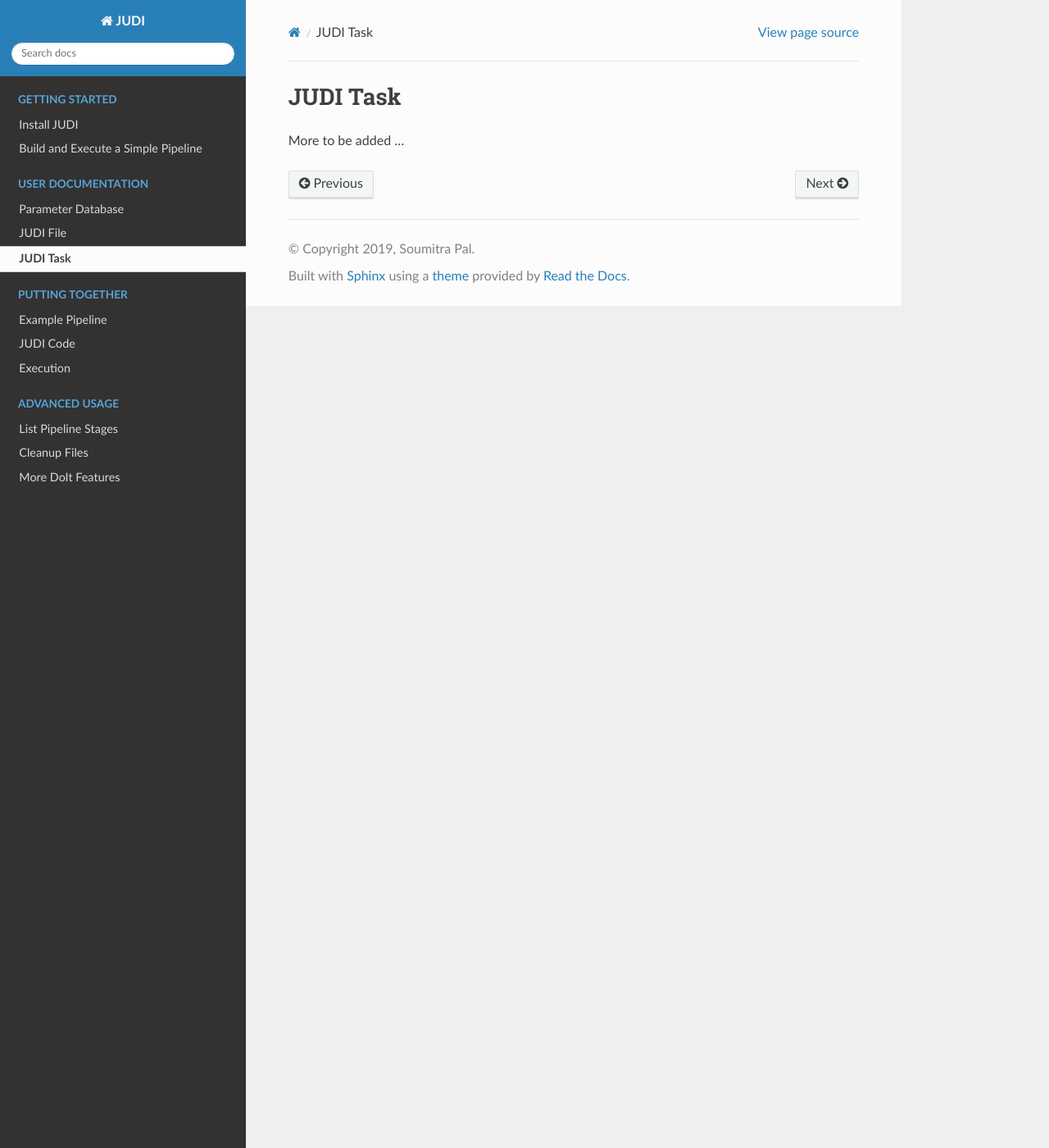
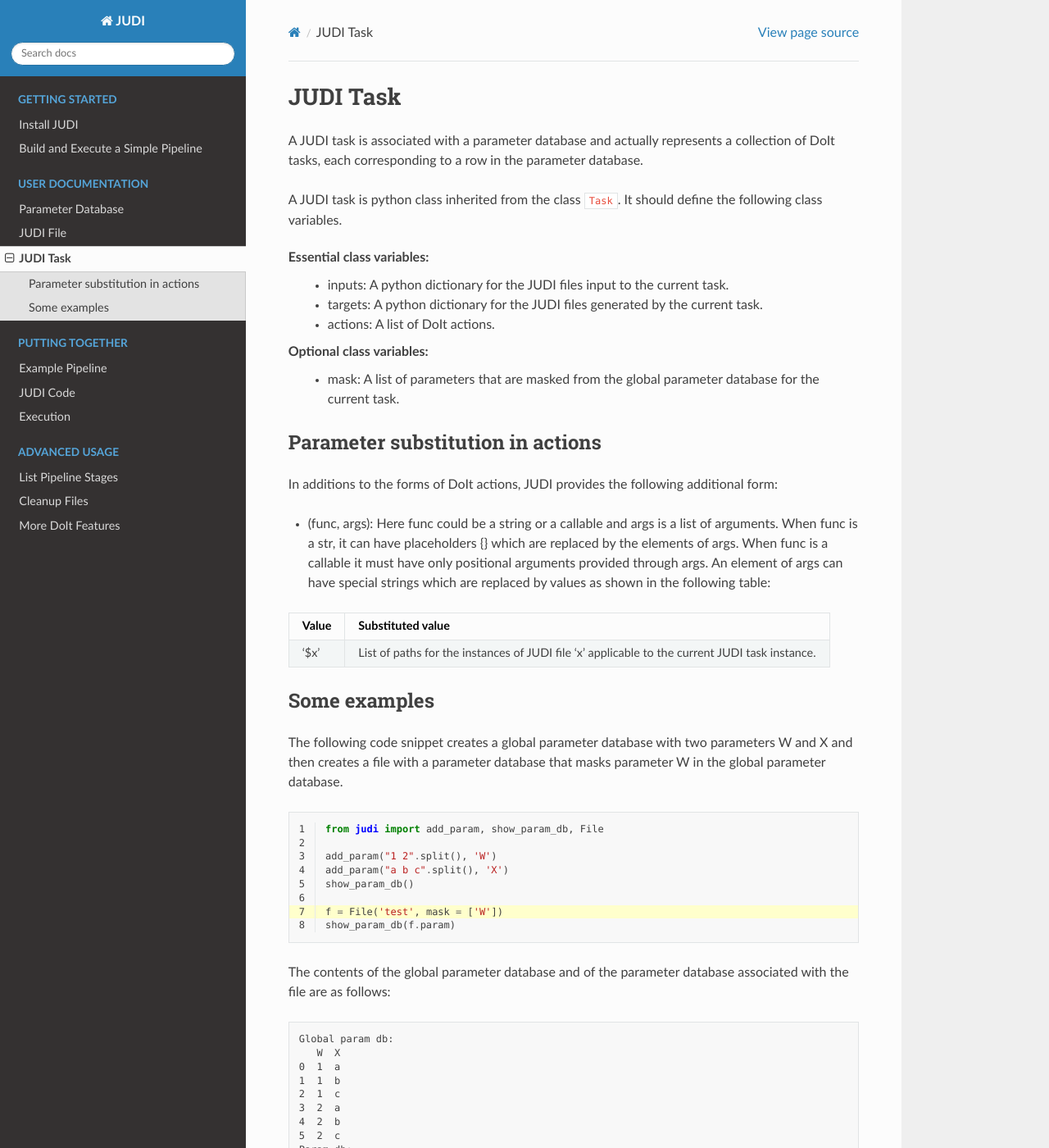
Before and after one commit to ncbi/JUDI, a Sphinx documentation site: the page built from docs/source/judi-tasks.rst, in a window 1280 px wide and 1400 px high. Shown: the whole window at 82% size. Built offline with Sphinx 7.4.7 and the Read the Docs theme 2.0.0, drawn with Linux system fonts in a browser that asks for light colours; pages that are not in the unit, such as notebooks, are missing from menus; some of the changed text lies outside the part shown.

Commit message:
Updated docs on judi-files and judi-tasks

```diff
--- a/docs/source/conf.py
+++ b/docs/source/conf.py
@@ -57,3 +57,5 @@
 html_static_path = ['_static']
 
 master_doc = 'index'
+
+autoclass_content = 'class'
--- a/docs/source/judi-tasks.rst
+++ b/docs/source/judi-tasks.rst
@@ -2,7 +2,70 @@
 =========
 
 .. meta::
-   :description lang=en: Get started creating software pipelines using JUDI.
+   :description lang=en: A task in JUDI
+
+A JUDI task is associated with a parameter database and actually represents a collection of DoIt tasks, each corresponding to a row in the parameter database.
+
+A JUDI task is python class inherited from the class ``Task``. It should define the following class variables.
+
+Essential class variables:
+  * inputs: A python dictionary for the JUDI files input to the current task.
+  * targets: A python dictionary for the JUDI files generated by the current task.
+  * actions: A list of DoIt actions.
+
+Optional class variables:
+  * mask: A list of parameters that are masked from the global parameter database for the current task.
 
 
+Parameter substitution in actions
+---------------------------------
+
+In additions to the forms of DoIt actions, JUDI provides the following additional form:
+
+* (func, args): Here func could be a string or a callable and args is a list of arguments. When func is a str, it can have placeholders {} which are replaced by the elements of args. When func is a callable it must have only positional arguments provided through args. An element of args can have special strings which are replaced by values as shown in the following table:
+
++-----------+----------------------------------------------------+
+|Value      | Substituted value                                  |
++===========+====================================================+
+|'$x'       | List of paths for the instances of JUDI file 'x'   |
+|           | applicable to the current JUDI task instance.      |
++-----------+----------------------------------------------------+
+
+
+Some examples
+-------------
+
+The following code snippet creates a global parameter database with two parameters W and X and then creates a file with a parameter database that masks parameter W in the global parameter database.
+
+.. code-block:: python
+   :emphasize-lines: 7
+   :linenos:
+
+   from judi import add_param, show_param_db, File
+
+   add_param("1 2".split(), 'W')
+   add_param("a b c".split(), 'X')
+   show_param_db()
+
+   f = File('test', mask = ['W'])
+   show_param_db(f.param)
+
+The contents of the global parameter database and of the parameter database associated with the file are as follows:
+
+.. code-block:: text
+
+   Global param db:
+      W  X
+   0  1  a
+   1  1  b
+   2  1  c
+   3  2  a
+   4  2  b
+   5  2  c
+   Param db:
+      X  name                   path
+   0  a  test  ./judi_files/X~a/test
+   1  b  test  ./judi_files/X~b/test
+   2  c  test  ./judi_files/X~c/test
+
 More to be added ...
```
Also changed, not shown: docs/source/judi-files.rst (+44 -2 lines), 2 other files.
